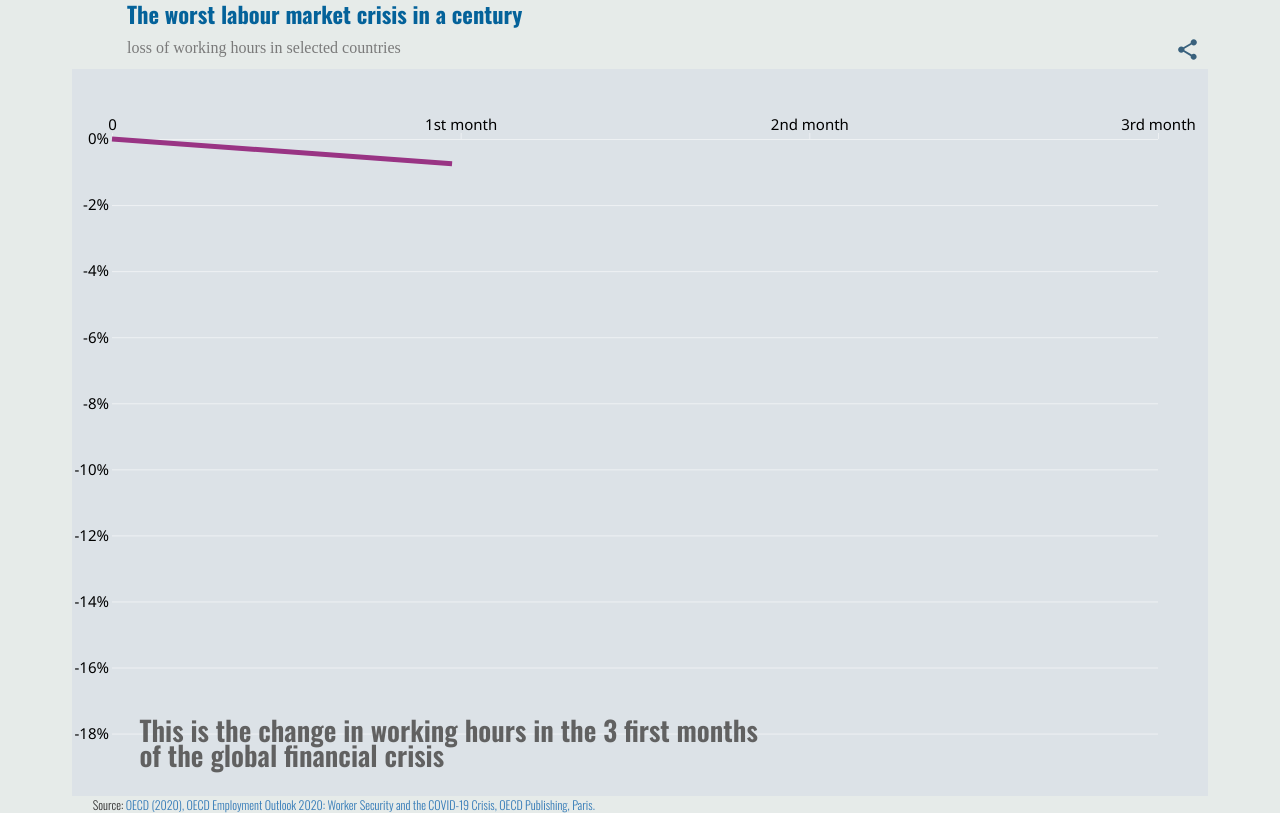
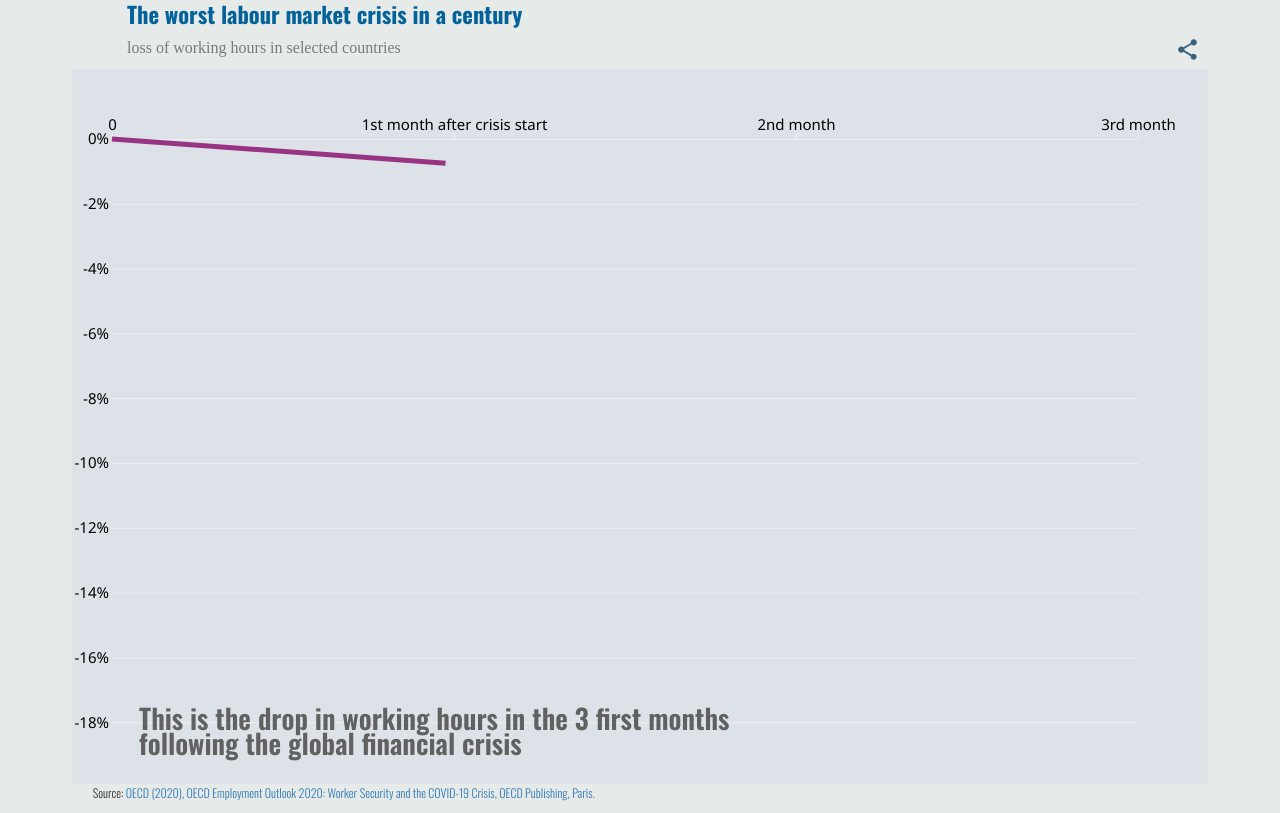
Before and after one commit to oecd/OECD-EMO-2020-HOUR, a plain HTML site: page index.html in a window 1280 px wide. Drawn offline with nearby package versions, Linux system fonts and the light colour scheme.

Commit message:
small change

```diff
--- a/index.html
+++ b/index.html
@@ -60,7 +60,7 @@
         .style("opacity", 0);
     var color = ["#32A674", "#993484", "#E73741", "#E1B400","#993484",  "#DF521E", "#719E24"];
 
-    var margin = { top: 70, right: 50, bottom: 30, left: 40 };
+    var margin = { top: 70, right: 70, bottom: 30, left: 40 };
 
     var mapRatio = 12 / 20;
     var width,lagText,height;
@@ -172,7 +172,7 @@
             .call(d3.axisTop(x).ticks(4).tickFormat(function (x) {
 
                 if (x =="1" ) {
-                    return "1st month";
+                    return "1st month after crisis start";
                 } else if (x == "2" ) {
                     return  "2nd month";
                 } else if (x =="3") {
@@ -229,7 +229,7 @@
                 .attr("y", function (d) { return height -25})
                 .attr("class", "explanatory")
                 .transition().delay(500).duration(500)
-                .text("This is the change in working hours in the 3 first months")
+                .text("This is the drop in working hours in the 3 first months")
                 .transition().delay(3000).duration(200).remove()
 
             scenarioSVG.append("text")
@@ -237,7 +237,7 @@
                 .attr("y", function (d) { return height })
                 .attr("class", "explanatory")
                 .transition().delay(500).duration(500)
-                .text("of the global financial crisis")
+                .text("following the global financial crisis")
                 .transition().delay(3000).duration(200).remove()
 
         }
@@ -270,7 +270,7 @@
                 .attr("y", function (d) { return height - 30 })
                 .attr("class", "explanatory")
                 .transition().delay(500).duration(500)
-                .text("and the change in woking hours losts to covid ")
+                .text("and the change in working hours losts to covid ")
                 .transition().delay(3000).duration(200).remove()
 
             scenarioSVG.append("text")
@@ -278,7 +278,7 @@
                 .attr("y", function (d) { return height })
                 .attr("class", "explanatory")
                 .transition().delay(500).duration(500)
-                .text("in the countries' 3 first months of the crisis")
+                .text("in the countries'first 3 months of the crisis")
                 .transition().delay(3000).duration(200).remove()
         }
 
```
